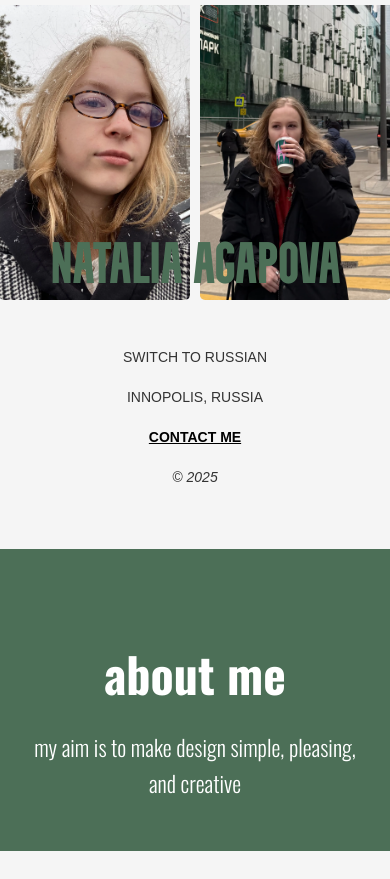
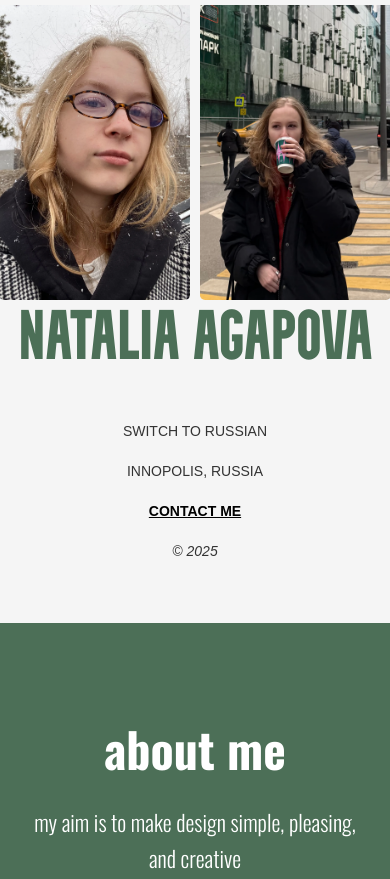
Before and after one commit to natagapova/natagapova, a plain HTML site: page index.html in a window 390 px wide. Shown: the top 879 px of the page. Drawn offline with nearby package versions, Linux system fonts and the light colour scheme.

Commit message:
mobile device change

```diff
--- a/styles.css
+++ b/styles.css
@@ -264,30 +264,33 @@ header {
   font-style: italic;
 }
 
+
 /* Mobile styles */
 @media (max-width: 768px) {
   .banner {
     display: flex;
-    flex-direction: column;
-    justify-content: flex-start;
+    justify-content: center;
     align-items: center;
-    padding: 0;
-    margin-top: 30px;
-    margin-bottom: 0;
+    text-align: center;
+    width: 100%;
+    position: relative;
+    overflow: hidden;
   }
 
   #store-name {
     font-family: 'Theater Bold', sans-serif;
-    font-weight: normal;
-    font-size: clamp(36px, 15vw, 80px);
+    font-weight: 700;
     color: #4C6F57;
-    text-align: center;
-    margin: 0;
+    margin-top: 100px;
     padding: 0;
-    line-height: 1;
-    white-space: normal;
     display: flex;
     flex-direction: column;
+    align-items: center;
+    font-size: clamp(40px, 18vw, 160px);
+    line-height: 0.9;
+    letter-spacing: -0.5vw;
+    text-align: center;
+    width: 100%;
   }
 
   .first-name,
```
